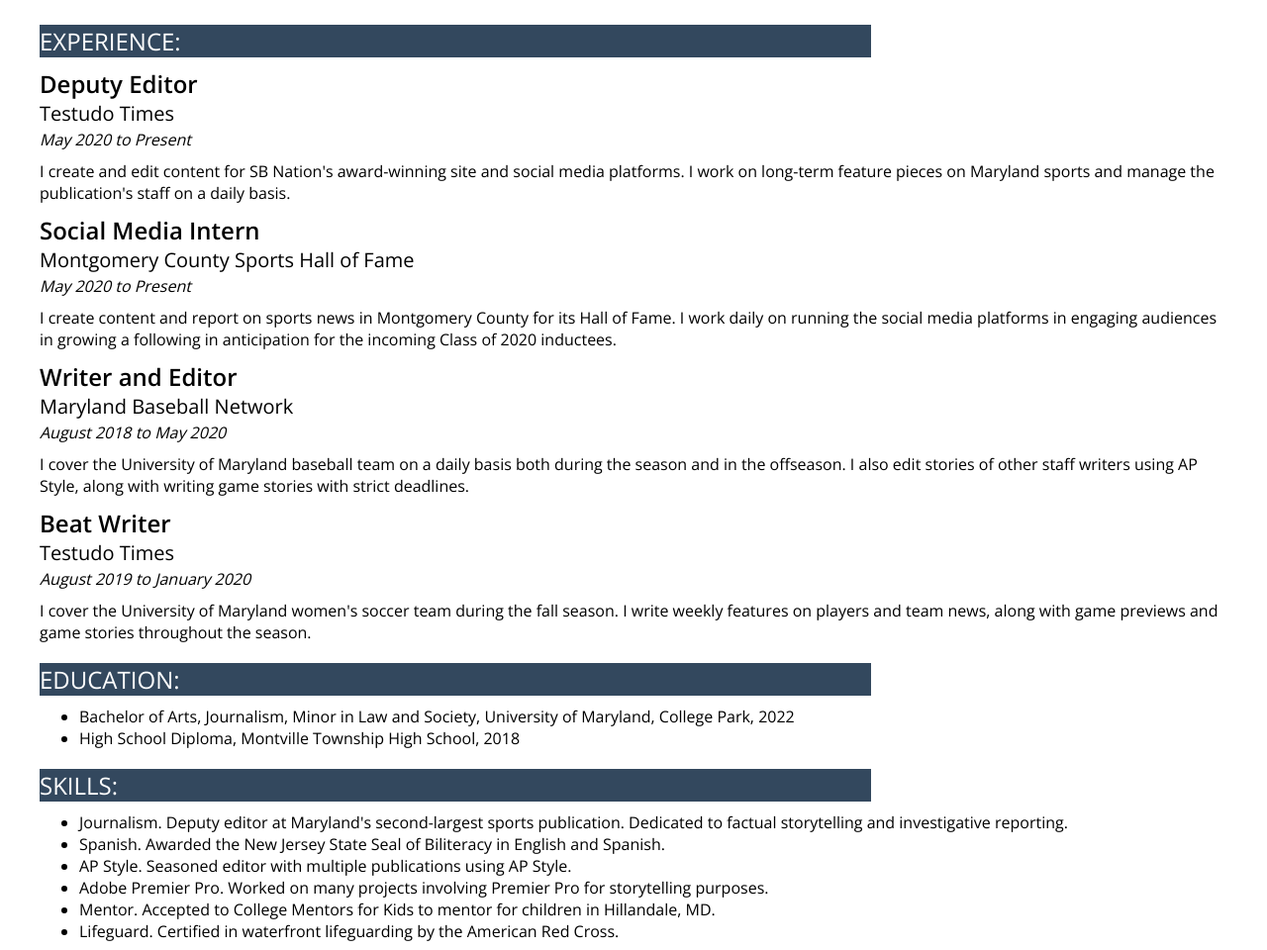
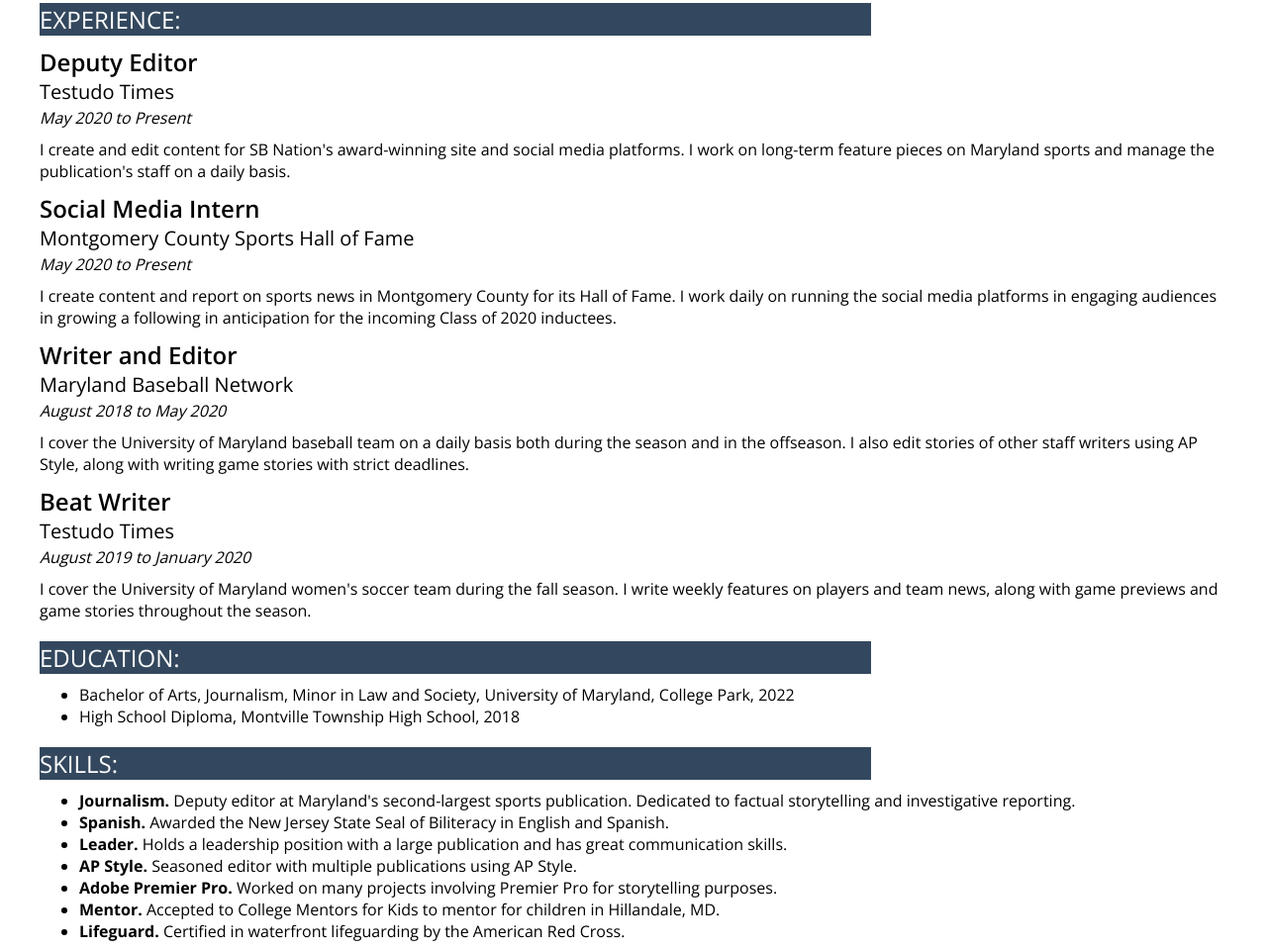
Before and after one commit to miketouma/Mike-Touma-Jour352, a plain HTML site: page resume/index copy.html in a window 1280 px wide. Shown: the part 242-1202 px from the top of the page at 99% size. Drawn offline with nearby package versions, Linux system fonts and the light colour scheme.

Commit message:
final basic resume

```diff
--- a/resume/index copy.html
+++ b/resume/index copy.html
@@ -12,6 +12,8 @@
 
 <body>
   <!-- I built this myself -->
+
+<!--opening div for html doc-->
 <div id="container">
 <div id="name">Michael Touma</div>
 <ul class="menu">
@@ -21,13 +23,13 @@
   <li><a href="https://github.com/miketouma">GitHub</a></li>
 </ul>
 
-<div id="title">Journalism and Pre-Law student</div><br>
+<div id="title">Journalism and Pre-Law student</div>
 
 <!---
   <img src="IMG_1235.jpeg" width="300px">
 -->
 
-  <p class="top">I am a student journalist with a Pre-Law track into Environmental Law. I have experience writing and editing with a sports journalism expertise, along with proficiency in Spanish, social media and AP Style. I have real-world experience leading others on my staff.</p>
+<p class="top">I am a student journalist with a Pre-Law track into Environmental Law. I have experience writing and editing with a sports journalism expertise, along with proficiency in Spanish, social media and AP Style. I have real-world experience leading others on my staff.</p>
 
 
 <div class="sectionheader">Experience:</div>
@@ -60,14 +62,16 @@
     <li>High School Diploma, Montville Township High School, 2018</li>
   </ul>
 
+<!--Class and id for skills-->
 <div class="sectionheader">Skills:</div>
   <ul id="do">
-    <li>Journalism. Deputy editor at Maryland's second-largest sports publication. Dedicated to factual storytelling and investigative reporting.</li>
-    <li>Spanish. Awarded the New Jersey State Seal of Biliteracy in English and Spanish.</li>
-    <li>AP Style. Seasoned editor with multiple publications using AP Style.</li>
-    <li>Adobe Premier Pro. Worked on many projects involving Premier Pro for storytelling purposes.</li>
-    <li>Mentor. Accepted to College Mentors for Kids to mentor for children in Hillandale, MD.</li>
-    <li>Lifeguard. Certified in waterfront lifeguarding by the American Red Cross.</li>
+    <li><strong>Journalism.</strong> Deputy editor at Maryland's second-largest sports publication. Dedicated to factual storytelling and investigative reporting.</li>
+    <li><strong>Spanish.</strong> Awarded the New Jersey State Seal of Biliteracy in English and Spanish.</li>
+    <li><strong>Leader.</strong> Holds a leadership position with a large publication and has great communication skills.</li>
+    <li><strong>AP Style.</strong> Seasoned editor with multiple publications using AP Style.</li>
+    <li><strong>Adobe Premier Pro.</strong> Worked on many projects involving Premier Pro for storytelling purposes.</li>
+    <li><strong>Mentor.</strong> Accepted to College Mentors for Kids to mentor for children in Hillandale, MD.</li>
+    <li><strong>Lifeguard.</strong> Certified in waterfront lifeguarding by the American Red Cross.</li>
   </ul>
 
 </div>
--- a/resume/style.css
+++ b/resume/style.css
@@ -86,6 +86,7 @@ body {
   margin-left:0;
 }
 
+/* New style for job descriptions*/
 .description {
   margin-top: 10px;
   margin-bottom: 10px;
@@ -100,6 +101,7 @@ body {
   margin-left:0;
 }
 
+/*Id for different skills*/
 #do {
   margin-top: 5px;
   margin-bottom:0;
@@ -112,6 +114,7 @@ ul {
   font-size: 1em;
 }
 
+/*description of what I do*/
 .top {
   width: 60%;
   min-width:300px;
```
